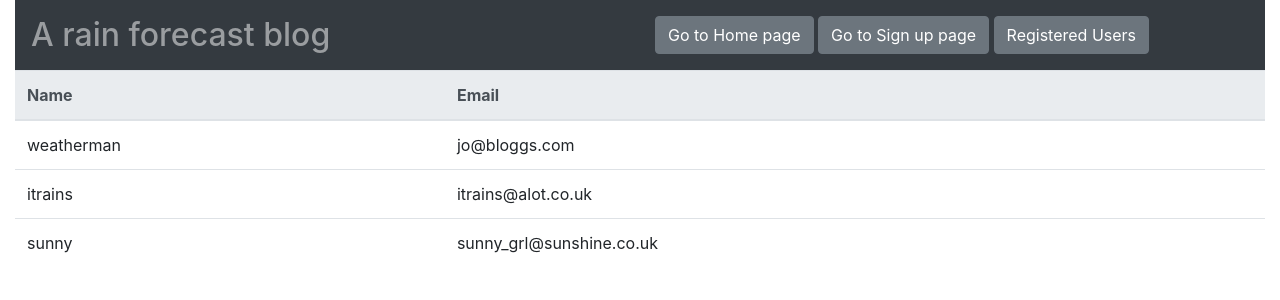
After one commit to sebesteny/flask_cw, a Flask app: page /users in a window 1280 px wide. The commit adds this page. Shown: the top 300 px of the page. Run offline with Flask 2, Linux system fonts and the light colour scheme; some libraries are stand-ins or nearby versions.

Commit message:
Added Assessed exercises 4 solutions

```diff
--- a/app.py
+++ b/app.py
@@ -1,4 +1,9 @@
 from app import create_app
+from flask import render_template
 
 app = create_app()
 app.app_context().push()
+
+
+if __name__ == '__main__':
+    app.run()
--- a/app/main/routes.py
+++ b/app/main/routes.py
@@ -1,15 +1,55 @@
 from flask import render_template, Blueprint, request, flash, redirect, url_for
+from sqlalchemy.exc import IntegrityError
 
+from app import db
 from app.main.forms import SignupForm
+from app.models import User, City, Forecast
 
 bp_main = Blueprint('main', __name__)
+
+
+@bp_main.route('/')
+def index():
+    return render_template("index.html")
 
 
 @bp_main.route('/signup/', methods=['POST', 'GET'])
 def signup():
     form = SignupForm(request.form)
     if request.method == 'POST' and form.validate():
-        flash('Signup requested for {}'.format(form.name.data))
-        # Code to add the student to the database goes here
+        user = User(username=form.username.data, email=form.email.data)
+        try:
+            db.session.add(user)
+            db.session.commit()
+            flash('You are now a registered user!')
+        except IntegrityError:
+            db.session.rollback()
+            flash('ERROR! Unable to register {}.'.format(form.email.data), 'error')
         return redirect(url_for('main.index'))
     return render_template('signup.html', form=form)
+
+
+@bp_main.route('/users', methods=['GET'])
+def users():
+    user_list = User.query.all()
+    return render_template("users.html", users=user_list)
+
+
+@bp_main.route('/search', methods=['POST', 'GET'])
+def search():
+    if request.method == 'POST':
+        term = request.form['search_term']
+        if term == "":
+            flash("Enter a city to search for")
+            return redirect('/')
+        results = City.query.filter(City.city.contains(term)).all()
+
+        results = City.query.join(Forecast).with_entities(City.city, Forecast.forecast_datetime,
+                                                          Forecast.forecast, Forecast.comment).filter(
+            City.city.contains(term)).all()
+        if not results:
+            flash("No city found with that name.")
+            return redirect('/')
+        return render_template('search_results.html', results=results)
+    else:
+        return redirect(url_for('main.index'))
--- a/app/templates/base.html
+++ b/app/templates/base.html
@@ -17,12 +17,15 @@
                 <span class="navbar-text mb-0 h2">
                     A rain forecast blog
                 </span>
-                <div class="col-md-4">
-                    <a class="btn btn-secondary" href="index.html"
+                <div class="col-md-6">
+                    <a class="btn btn-secondary" href="{{ url_for("main.index") }}"
                       role="button">Go to Home page
                     </a>
-                    <a class="btn btn-secondary" href="signup"
+                    <a class="btn btn-secondary" href="{{ url_for("main.signup") }}"
                       role="button">Go to Sign up page
+                    </a>
+                    <a class="btn btn-secondary" href="{{ url_for("main.users") }}"
+                      role="button">Registered Users
                     </a>
                 </div>
             </nav>
--- a/app/templates/index.html
+++ b/app/templates/index.html
@@ -15,8 +15,8 @@
                 </h2>
             </div>
             <div class="col-md-4">
-                <form class="form-inline">
-                    <input class="form-control mr-sm-2" type="search" placeholder="Search" aria-label="Search">
+                <form class="form-inline" action="search" method="post">
+                    <input class="form-control mr-sm-2" type="search" placeholder="Search a city" name="search_term" aria-label="Search">
                     <button class="btn btn-outline-success my-2 my-sm-0" type="submit">Search</button>
                 </form>
             </div>
--- a/app/templates/signup.html
+++ b/app/templates/signup.html
@@ -16,7 +16,6 @@
                     {{ form.hidden_tag() }}
                     <p>{{ form.username.label }}<br>{{ form.username(size=32) }}</p>
                     <p>{{ form.email.label }}<br>{{ form.email(size=32) }}</p>
-                    <p>{{ form.password.label }}<br>{{ form.password }}</p>
                     <p>{{ form.submit() }}</p>
                 </form>
             </div>
--- /dev/null
+++ b/app/templates/users.html
@@ -0,0 +1,24 @@
+{% extends "base.html" %}
+{% block title %}Registered users{% endblock %}
+{% block content %}
+    {% if users|length %}
+        <table class="table">
+            <thead class="thead-light">
+            <tr>
+                <th scope="col">Name</th>
+                <th scope="col">Email</th>
+            </tr>
+            </thead>
+            <tbody>
+            {% for user in users %}
+            <tr>
+                <td>{{ user.username }}</td>
+                <td>{{ user.email }}</td>
+            </tr>
+            {% endfor %}
+            </tbody>
+        </table>
+    {% else %}
+        <p>Sorry, no users are available at this time</p>
+    {% endif %}
+{% endblock %}
```
Also changed, not shown: app/__init__.py (+8 -16 lines), app/main/forms.py (+11 -4 lines), app/models.py (added, +15 -0 lines), app/templates/search_results.html (added, +30 -0 lines), app/rain.sqlite (added), rain.db (deleted), 1 other file.
